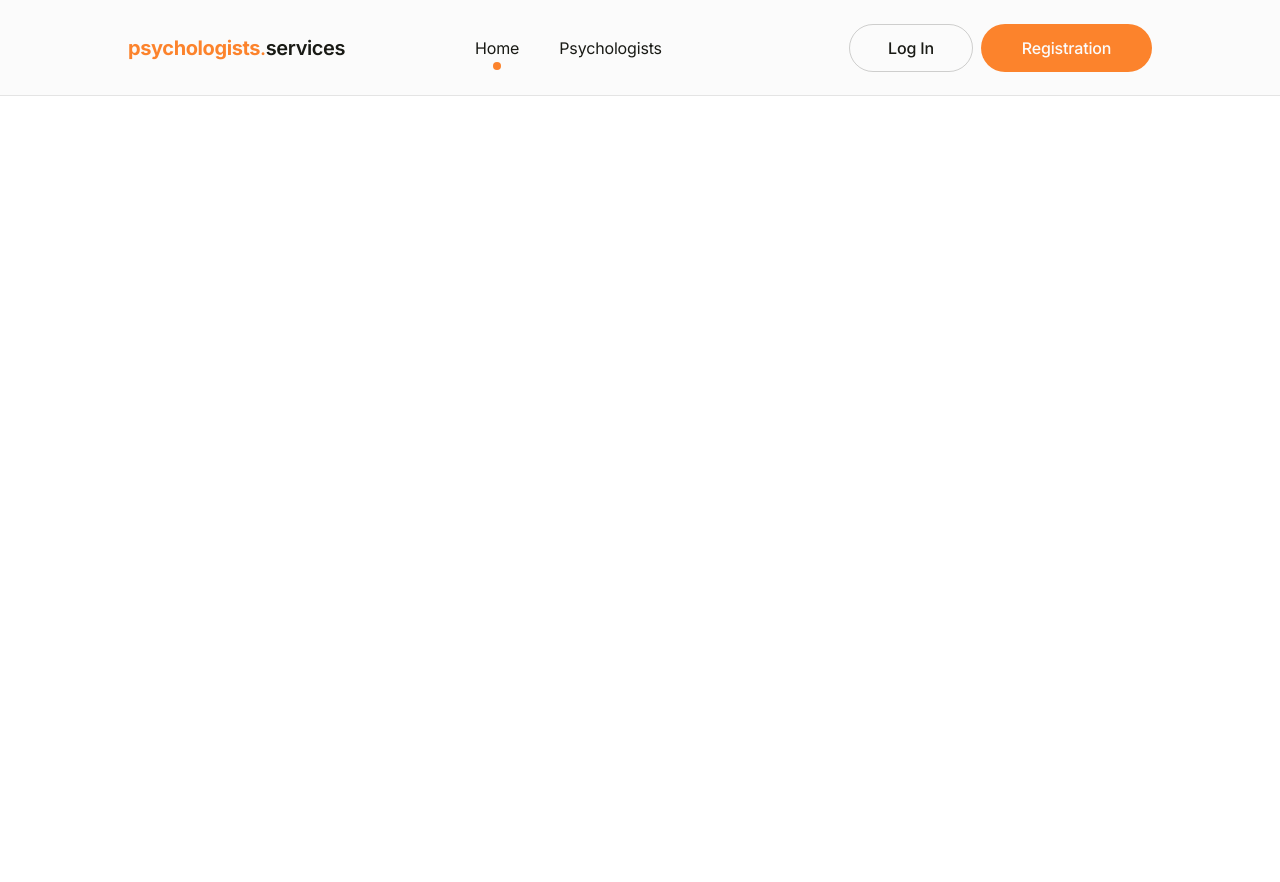
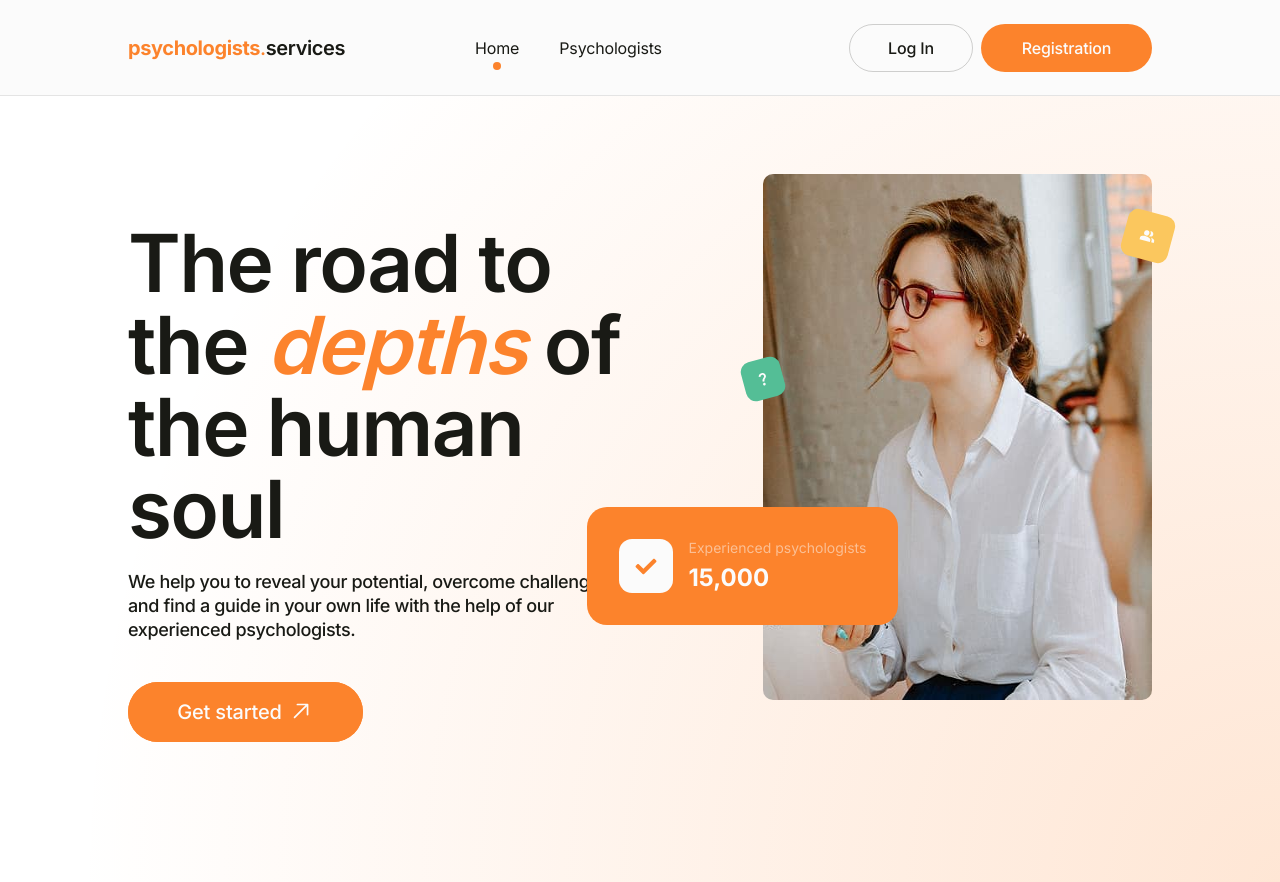
Before and after one commit to olgaferubko/psychologists-services-project, a React (Vite) app: page / in a window 1280 px wide. Before the commit the page ends 800 px from the top, so only its background shows below. Built offline with nearby package versions, Linux system fonts and the light colour scheme; no server answers.

Commit message:
add styles for home page

```diff
--- a/src/components/Header/Header.module.css
+++ b/src/components/Header/Header.module.css
@@ -5,10 +5,12 @@
     height: 96px;
     border-bottom: 1px solid rgba(25, 26, 21, 0.1);
     background: #fbfbfb;
+    padding: 0 128px;
+}
 
-    @media screen and (min-width: 1280px) {
-        padding: 0 128px;
-    }
+.headerContainer {
+    display: flex;
+    justify-content: space-between;
 }
 
 .nav {
--- a/src/components/Logo/Logo.module.css
+++ b/src/components/Logo/Logo.module.css
@@ -5,6 +5,8 @@
     line-height: 1.2;
     letter-spacing: -0.02em;
     color: #fc832c;
+    display: flex;
+    align-items: center;
 }
 
 .point {
--- a/src/pages/HomePage/HomePage.jsx
+++ b/src/pages/HomePage/HomePage.jsx
@@ -1,11 +1,39 @@
-
+import { Link } from "react-router-dom";
+import s from "./HomePage.module.css"
 import Header from "../../components/Header/Header";
+import { GoArrowUpRight } from "react-icons/go";
+import { FaCheck } from "react-icons/fa";
+import { MdOutlineQuestionMark } from "react-icons/md";
+import { MdPeopleAlt } from "react-icons/md";
 
 export default function HomePage() {
     return (
-        <div>
+        <>
             <Header />
             <title>Home</title>
-        </div>
+            <div className={s.container}>
+                <div className={s.textWrapper}>
+                <h1 className={s.heading}>The road to the <span className={s.span}>depths</span> of the human soul</h1>
+                <p className={s.text}>We help you to reveal your potential, overcome challenges and find a guide in your own life with the help of our experienced psychologists.</p>
+                <Link to="/psychologists" className={s.start}>
+                    <a className={s.start}>Get started <GoArrowUpRight className={s.arrow} /></a>
+                </Link>
+                </div>
+
+                <div className={s.rightBlock}>
+                    <img src="/images/home.jpg" alt="Psychologist" className={s.img} />
+                    <span className={s.questionWrapper}><MdOutlineQuestionMark className={s.question} /></span>
+                    <span className={s.peopleWrapper}><MdPeopleAlt className={s.people} /></span>
+                    <div className={s.wrapper}>
+                        <span className={s.iconWrapper}><FaCheck className={s.check} /></span>
+                        <div className={s.experience}>
+                            <p className={s.experienceText}>Experienced psychologists</p>
+                            <p className={s.experienceNumber}>15,000</p>
+                        </div>
+                    </div>
+                </div>
+
+            </div>
+        </>
     );
 }
--- /dev/null
+++ b/src/pages/HomePage/HomePage.module.css
@@ -0,0 +1,159 @@
+.container {
+    display: flex;
+    justify-content: space-between;
+    padding: 0 128px;
+    background: #fbfbfb;
+    background: radial-gradient(
+    circle at bottom right,
+    rgba(252, 131, 44, 0.2) 0%,
+    transparent 80%
+  );
+}
+
+.textWrapper {
+    width: 595px;
+    margin-top: 126px;
+    margin-right: 125px;
+    margin-bottom: 140px;
+}
+
+.heading {
+    font-family: "Inter", sans-serif;
+    font-weight: 600;
+    font-size: 80px;
+    line-height: 1.025;
+    letter-spacing: -0.02em;
+    color: #191a15;
+    margin-bottom: 20px;
+}
+
+.span {
+    font-style: italic;
+    color: #fc832c;
+}
+
+.text {
+    width: 510px;
+    font-family: "Inter", sans-serif;
+    font-weight: 500;
+    font-size: 18px;
+    line-height: 1.33333;
+    letter-spacing: -0.02em;
+    color: #191a15;
+    margin-bottom: 40px;
+}
+
+.start {
+    display: flex;
+    gap: 5px;
+    justify-content: center;
+    align-items: center;
+    border-radius: 30px;
+    width: 235px;
+    height: 60px;
+    background: #fc832c;
+    font-family: "Inter", sans-serif;
+    font-weight: 500;
+    font-size: 20px;
+    line-height: 1.2;
+    letter-spacing: -0.01em;
+    color: #fbfbfb;
+}
+
+.arrow {
+    width: 27px;
+    height: 27px;
+}
+
+.rightBlock {
+    position: relative;
+    display: flex;
+    flex-direction: column;
+    align-items: center;
+}
+
+.img {
+    width: 464px;
+    height: 526px;
+    margin-top: 78px;
+    border-radius: 10px;
+}
+
+.wrapper {
+    position: absolute;
+    top: 411px;
+    right: 254px;
+    border-radius: 20px;
+    width: 311px;
+    height: 118px;
+    background: #fc832c;
+    display: flex;
+    gap: 16px;
+    justify-content: center;
+    align-items: center;
+}
+
+.iconWrapper {
+    background: #fbfbfb;
+    color: #fc832c;
+    border-radius: 13px;
+    width: 54px;
+    height: 54px;
+    display: flex;
+    justify-content: center;
+    align-items: center;
+}
+
+.check {
+    width: 24px;
+    height: 21px;
+}
+
+.experience {
+    width: 178px;
+}
+
+.experienceText {
+    font-family: "Inter", sans-serif;
+    font-size: 14px;
+    color: rgba(251, 251, 251, 0.5);
+    margin-bottom: 8px;
+}
+
+.experienceNumber {
+    font-family: "Inter", sans-serif;
+    font-weight: 700;
+    font-size: 24px;
+    color: #fbfbfb;
+}
+
+.questionWrapper {
+    position: absolute;
+    top: 263px;
+    left: -20px;
+    border-radius: 10px;
+    width: 40px;
+    height: 40px;
+    background: #54be96;
+    transform: rotate(-15deg);
+    color: #fbfbfb;
+    display: flex;
+    justify-content: center;
+    align-items: center;
+}
+
+.peopleWrapper {
+    position: absolute;
+    top: 116px;
+    right: -20px;
+    border-radius: 10px;
+    width: 48px;
+    height: 48px;
+    background: #fbc75e;
+    transform: rotate(15deg);
+    color: #fbfbfb;
+    display: flex;
+    justify-content: center;
+    align-items: center;
+
+}
```
Also changed, not shown: src/components/Header/Header.jsx (+6 -4 lines), public/images/home.jpg (added).
